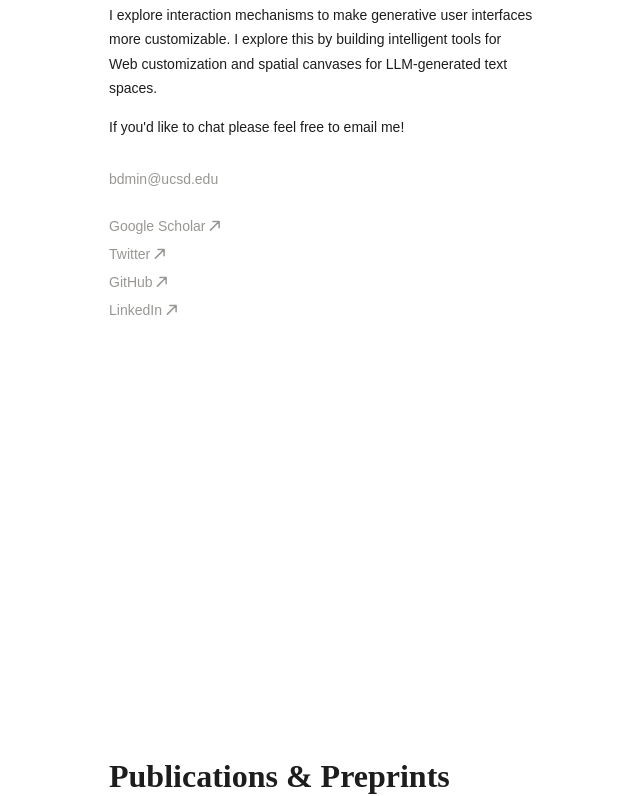
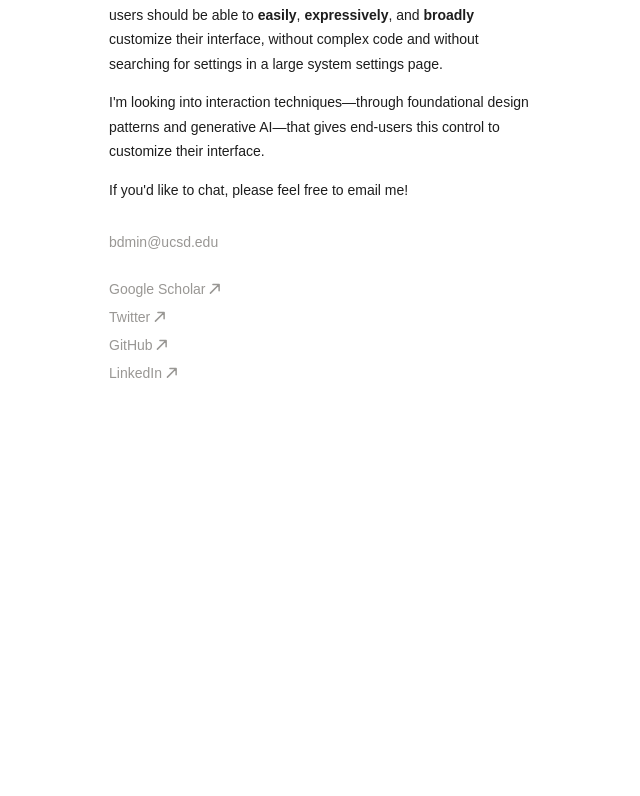
Before and after one commit to bdhmin/portfolio, a React (Create React App) app: page / in a window 1280 px wide. Shown: the part 954-1750 px from the top of the page, without its empty margins (51-691 px from the left). Built offline with nearby package versions, Linux system fonts and the light colour scheme; a web font is replaced by a local one.

Commit message:
Updated about and names of some things

```diff
--- a/src/App/components/footer/footer.js
+++ b/src/App/components/footer/footer.js
@@ -4,8 +4,8 @@ function Footer() {
   return (
     <div className="Footer">
       <span className="cp">
-        <div>Made by Bryan Min</div>
-        <div>Last Updated:  May 21, 2024</div>
+        {/* <div>Made by Bryan Min</div> */}
+        <div>Last Updated:  September 26, 2024</div>
       </span>
     </div>
   )
--- a/src/App/pages/about/about.js
+++ b/src/App/pages/about/about.js
@@ -38,13 +38,16 @@ function About() {
               I am interested
             </p> */}
             <p>
-              I am a first-year PhD student at <Tag name="ucsd">UC San Diego</Tag>, advised by Haijun Xia.
+              I'm first-year PhD student at <Tag name="ucsd">UC San Diego</Tag>, advised by Haijun Xia.
             </p>
             <p>
-              I explore interaction mechanisms to make generative user interfaces more customizable. I explore this by building intelligent tools for Web customization and spatial canvases for LLM-generated text spaces.
+              My goal is to give end-users more control over their interface. End-users should be able to <b>easily</b>, <b>expressively</b>, and <b>broadly</b> customize their interface, without complex code and without searching for settings in a large system settings page.
             </p>
             <p>
-              If you'd like to chat please feel free to email me!
+              I'm looking into interaction techniques—through foundational design patterns and generative AI—that gives end-users this control to customize their interface.
+            </p>
+            <p>
+              If you'd like to chat, please feel free to email me!
             </p>
               {/* I explore ways to improve user productivity within information workflows. */}
             {/* <p>
--- a/src/App/pages/projects/projects.js
+++ b/src/App/pages/projects/projects.js
@@ -18,7 +18,7 @@ function Projects() {
         /> */}
 
         <ProjectItem
-          title={'Marathon.'}
+          title={'Marathon'}
           description={'A social goal-tracking app. Keep yourself and others accountable and achieve your dream goals with your self-created community supporting your entire journey.'}
           award={'big'}
           type={'SD Hacks 2022 Winner'}
--- a/src/App/pages/publications/publications.js
+++ b/src/App/pages/publications/publications.js
@@ -5,7 +5,7 @@ export default function Publications() {
   return (
     <div className="publications">
       <div className="publications-content">
-        <h2>Publications & Preprints</h2>
+        <h2>Papers</h2>
         {
           publications.map(publication => (
             <PublicationItem {...publication}/>
```
